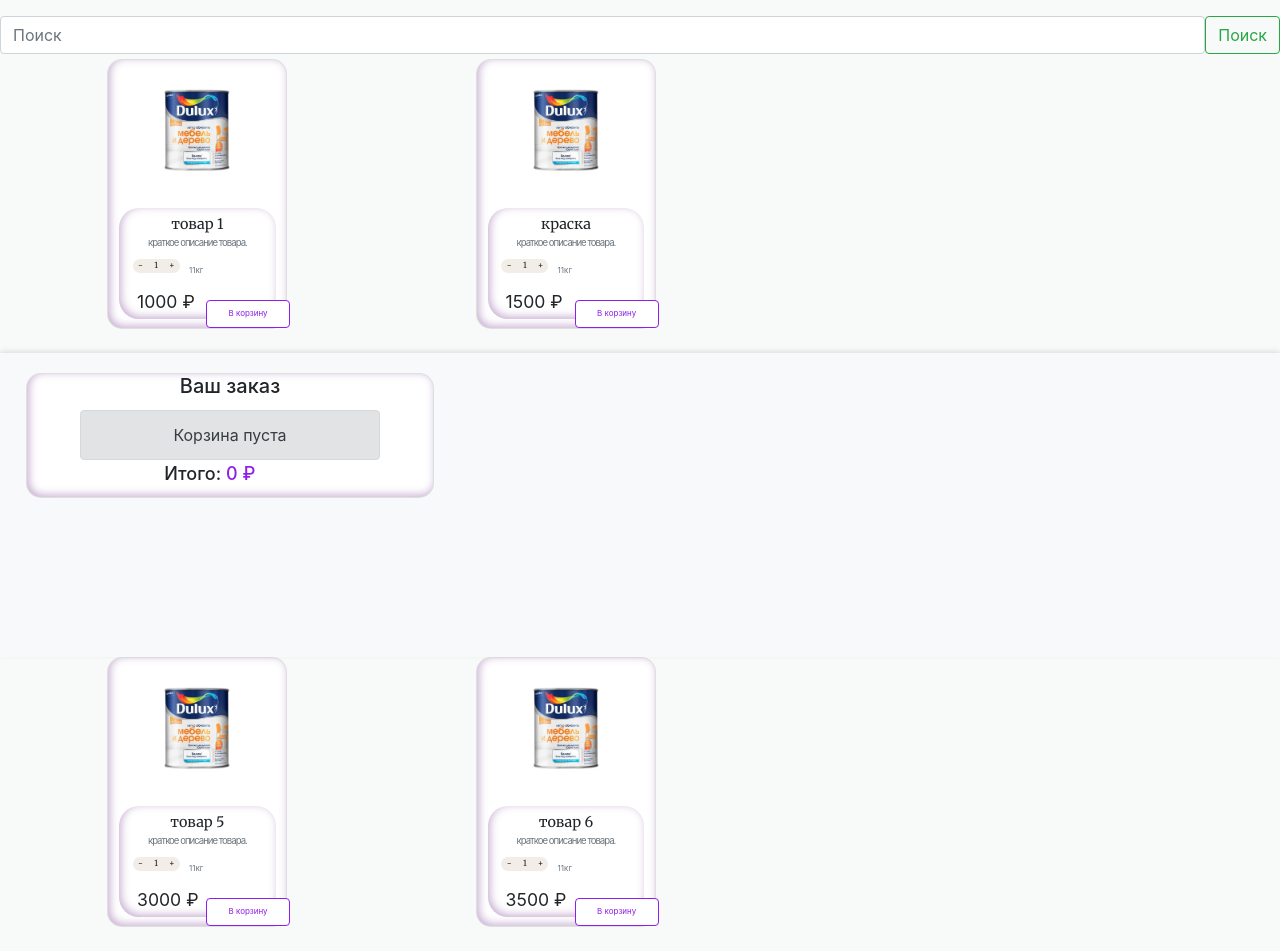
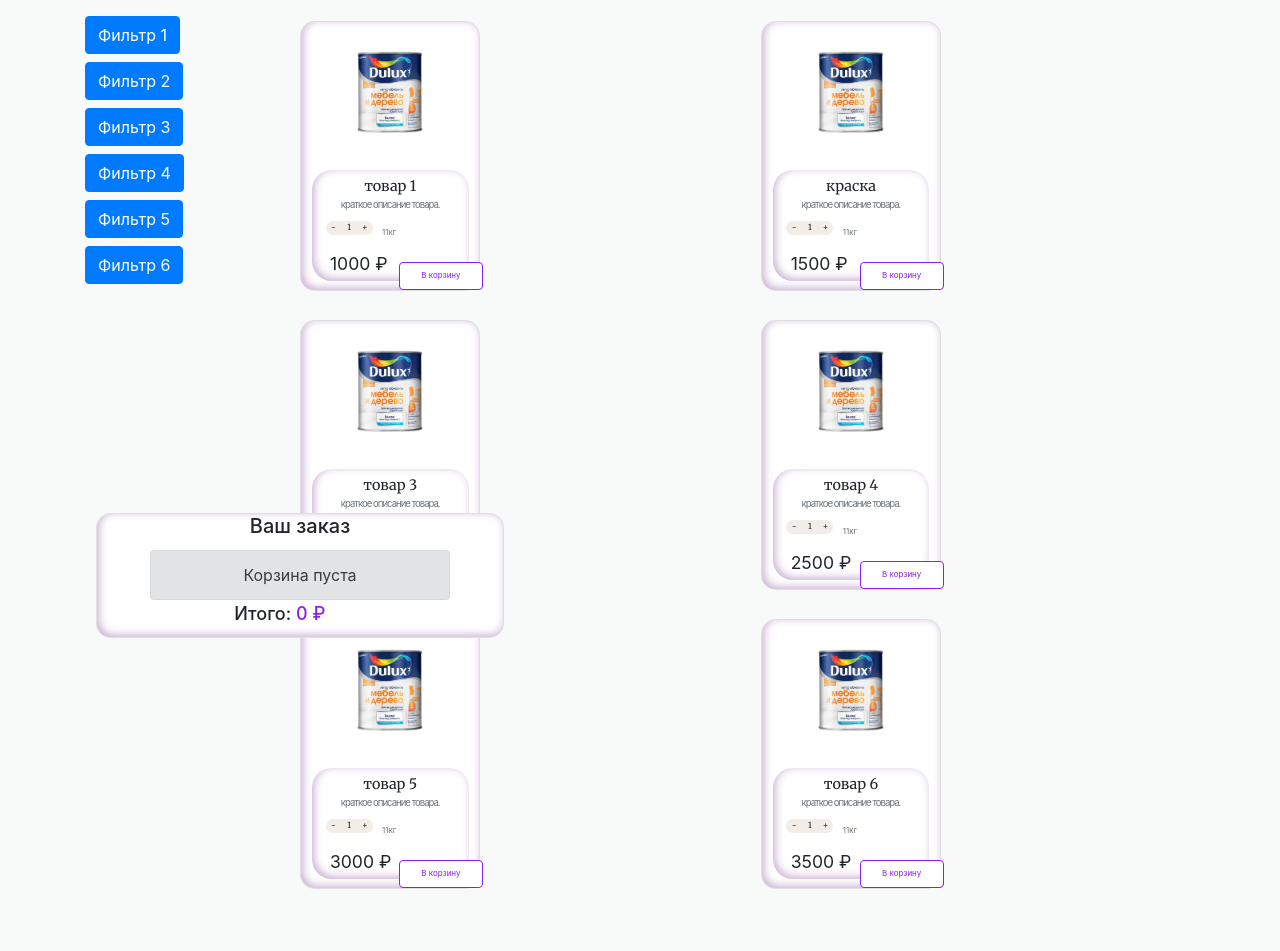
Before and after one commit to Diminikhui/EVOL, a PHP site: page /EVOL0.4.html in a window 1280 px wide. Shown: the part 143-1094 px from the top of the page. After the commit the page ends 1032 px from the top, so only its background shows below. Run offline with PHP 8.4, Linux system fonts and the light colour scheme.

Commit message:
commit 1
филтры

```diff
--- a/EVOL0.4.html
+++ b/EVOL0.4.html
@@ -1,6 +1,5 @@
 <!DOCTYPE html>
 <html lang="ru">
-
 <head>
 	<meta charset="UTF-8">
 	<meta name="viewport" content="width=device-width, initial-scale=1.0, shrink-to-fit=no">
@@ -8,44 +7,7 @@
 	<link rel="stylesheet" href="libs/bootstrap/css/bootstrap.min.css">
 	<link rel="stylesheet" href="css/main.css">
 	<link href="https://fonts.googleapis.com/css?family=Merriweather:300,400,400i,700&amp;subset=cyrillic-ext" rel="stylesheet">
-	<style>
-		.fixed-cart {
-			position: fixed;
-			bottom: 0;
-			right: 0;
-			width: 100%;
-			max-width: 400px;
-			z-index: 1050; /* Повышаем z-index для отображения поверх других элементов */
-			background-color: white;
-			border-top: 1px solid #dee2e6;
-			box-shadow: 0 -2px 5px rgba(0, 0, 0, 0.1);
-			padding: 15px;
-		}
-
-		@media (max-width: 576px) {
-			.fixed-cart {
-				width: 100%;
-				max-width: 100%;
-				bottom: 0;
-				right: 0;
-				left: 0;
-				border-radius: 0;
-			}
-		}
-
-		.footer {
-			position: fixed;
-			bottom: 0;
-			left: 0;
-			width: 100%;
-			background-color: #f8f9fa;
-			padding: 15px;
-			box-shadow: 0 -2px 5px rgba(0, 0, 0, 0.1);
-			z-index: 1050; /* Повышаем z-index для отображения поверх других элементов */
-		}
-	</style>
 </head>
-
 <body>
 
 	<header class="header">
@@ -57,94 +19,37 @@
 			<p class="lead">Оперативно и качественно</p>
 		</div>
 	</header>
-	<!-- ПОИСК -->
-	<section>
-		<div class="d-flex" role="search">
-			<input id="searchInput" class="form-control me-2" type="search" placeholder="Поиск" aria-label="Search">
-			<button id="searchButton" class="btn btn-outline-success" type="submit">Поиск</button>
-		</div>
-	</section>
 
 	<div id="searchResults"></div>
 
-	<!-- КОНЕЦ ПОИСКА -->
 	<div class="container mb-5">
 		<div class="row">
+			<!-- Фильтрация -->
+			<div class="col-sm-2 filter-container">
+				<div class="filter-buttons">
+					<button class="btn btn-primary mb-2" data-filter="1">Фильтр 1</button>
+					<button class="btn btn-primary mb-2" data-filter="2">Фильтр 2</button>
+					<button class="btn btn-primary mb-2" data-filter="3">Фильтр 3</button>
+					<button class="btn btn-primary mb-2" data-filter="4">Фильтр 4</button>
+					<button class="btn btn-primary mb-2" data-filter="5">Фильтр 5</button>
+					<button class="btn btn-primary mb-2" data-filter="6">Фильтр 6</button>
+				</div>
+			</div>
+
 			<!-- Товары -->
-			<div class="col-sm-8">
-				<div class="row" id="products-container">
-					<!-- Продукты будут загружены здесь -->
-				</div>
+			<div class="col-sm-10">
+				<div class="row" id="products-container"></div>
 			</div>
 		</div>
 	</div>
 
-	<!-- Подключаем скрипты -->
-	<script>
-		document.addEventListener('DOMContentLoaded', () => {
-			const cart = document.getElementById('cart');
-			const cartPlaceholder = document.createElement('div');
-			cartPlaceholder.style.width = cart.offsetWidth + 'px';
-			cartPlaceholder.style.height = cart.offsetHeight + 'px';
-			cart.parentNode.insertBefore(cartPlaceholder, cart.nextSibling);
-
-			window.addEventListener('scroll', () => {
-				if (window.scrollY > cartPlaceholder.offsetTop) {
-					cart.classList.add('fixed-cart');
-				} else {
-					cart.classList.remove('fixed-cart');
-				}
-			});
-		});
-
-		function loadProducts(callback) {
-			fetch('./js/products.json')
-				.then(response => response.json())
-				.then(data => callback(data))
-				.catch(error => console.error('Ошибка загрузки файла JSON:', error));
-		}
-
-		function searchProducts(keyword) {
-			loadProducts(function (products) {
-				const results = products.filter(product => product.title.toLowerCase().includes(keyword.toLowerCase()));
-
-				if (results.length > 0) {
-					const searchResultsDiv = document.getElementById('searchResults');
-					searchResultsDiv.innerHTML = ''; // Очистим предыдущие результаты
-
-					results.forEach(result => {
-						const link = document.createElement('a');
-						link.href = result.link; // Предположим, что у продукта есть свойство link
-						link.textContent = result.title + ' - ' + result.price;
-						link.classList.add('result-link');
-						searchResultsDiv.appendChild(link);
-					});
-
-				} else {
-					console.log('Товар не найден.');
-				}
-			});
-		}
-
-		document.getElementById('searchButton').addEventListener('click', function () {
-			const keyword = document.getElementById('searchInput').value.trim().toLowerCase();
-			if (keyword !== '') {
-				searchProducts(keyword);
-			} else {
-				console.log('Введите ключевое слово для поиска.');
-			}
-		});
-	</script>
-
-	<script src="./js/renderProducts.js"></script>
-	<script src="./js/calcCartPrice.js"></script>
-	<script src="./js/toggleCartStatus.js"></script>
-	<script src="./js/counter-02.js"></script>
-	<script src="./js/cart-02.js"></script>
-
-	<footer class="footer">
+	<!-- Footer -->
+	<footer class="footer fixed-bottom">
+		<div class="container">
+			<div class="row">
+				<div class="col-sm-12">
 					<!-- Корзина -->
-		<div class="card mb-4" id="cart">
+					<div class="card mb-4">
 						<div class="card-body-korzina korzina">
 							<h5 class="card-title">Ваш заказ</h5>
 							<div data-cart-empty class="alert alert-secondary" role="alert">
@@ -152,9 +57,7 @@
 							</div>
 
 							<!-- cart-wrapper -->
-				<div class="cart-wrapper">
-					<!-- Товары в корзине -->
-				</div>
+							<div class="cart-wrapper"></div>
 							<!-- // cart-wrapper -->
 
 							<!-- Стоимость заказа -->
@@ -181,7 +84,17 @@
 						<!-- // Оформить заказ -->
 					</div>
 					<!-- // Корзина -->
+				</div>
+			</div>
+		</div>
 	</footer>
+
+	<!-- Подключаем скрипты -->
+	<script src="./js/renderProducts.js"></script>
+	<script src="./js/calcCartPrice.js"></script>
+	<script src="./js/toggleCartStatus.js"></script>
+	<script src="./js/counter-02.js"></script>
+	<script src="./js/cart-02.js"></script>
+	<script src="./js/filterProducts.js"></script>
 </body>
-
 </html>
--- a/css/main.css
+++ b/css/main.css
@@ -22,6 +22,40 @@ img {
 
 } */
 
+/* тест */
+
+
+
+
+
+
+
+
+
+/* Фильтрация и товары на мобильных устройствах */
+@media (max-width: 576px) {
+	.row {
+		display: flex;
+		flex-direction: column;
+	}
+	.filter-container {
+		order: 1;
+		width: 100%;
+	}
+	#products-container {
+		order: 2;
+		width: 100%;
+	}
+}
+
+
+
+
+
+
+
+
+/* конец теста */
 .logo {
 	margin-left:175px ;
 	margin-top: 0;
--- a/js/renderProducts.js
+++ b/js/renderProducts.js
@@ -5,15 +5,14 @@ getProducts();
 
 // Асинхронная функция получения данных из файла products.json
 async function getProducts() {
-	// Получаем данные из products.json
 	const response = await fetch('./js/products.json');
-    // Парсим данные из JSON формата в JS
 	const productsArray = await response.json();
-    // Запускаем ф-ю рендера (отображения товаров)
 	renderProducts(productsArray);
+	addFilterEventListeners(productsArray);
 }
 
 function renderProducts(productsArray) {
+	productsContainer.innerHTML = '';
 	productsArray.forEach(function (item) {
 		const productHTML = `<div class="col-md-6">
 			<div class="card mb-4 tovar" data-id="${item.id}">
@@ -23,38 +22,38 @@ function renderProducts(productsArray) {
 					<p><small data-items-in-box class="text-muted">${item.itemsInBox}.</small></p>
 
 					<div class="details-wrapper">
-
-									<!-- Счетчик -->
 						<div class="items counter-wrapper">
 							<div class="items__control" data-action="minus">-</div>
 							<div class="items__current" data-counter>1</div>
 							<div class="items__control" data-action="plus">+</div>
 						</div>
-									<!-- // Счетчик -->
 
 						<div class="price">
-
 							<div class="price__weight">${item.weight}кг</div>
-
 							<div class="price__currency">${item.price} ₽</div>
 						</div>
 					</div>
-<!--
- <button class="hidden-description">
- <img class="product-img" src="img/roll/${item.imgSrc}" alt="">
-
- ${item.description}
-
- </button>
- -->
 
 					<button data-cart type="button" class="btn btn-block btn-outline-warning">
-								B корзину
+						В корзину
 					</button>
-
 				</div>
 			</div>
 		</div>`;
 		productsContainer.insertAdjacentHTML('beforeend', productHTML);
 	});
 }
+
+function addFilterEventListeners(productsArray) {
+	document.querySelectorAll('.filter-buttons button').forEach(button => {
+		button.addEventListener('click', () => {
+			const filterId = button.getAttribute('data-filter');
+			const filteredProducts = filterProducts(productsArray, filterId);
+			renderProducts(filteredProducts);
+		});
+	});
+}
+
+function filterProducts(productsArray, filterId) {
+	return productsArray.filter(product => product.id == filterId);
+}
```
Lines whose indentation alone changed are shown as unchanged.
